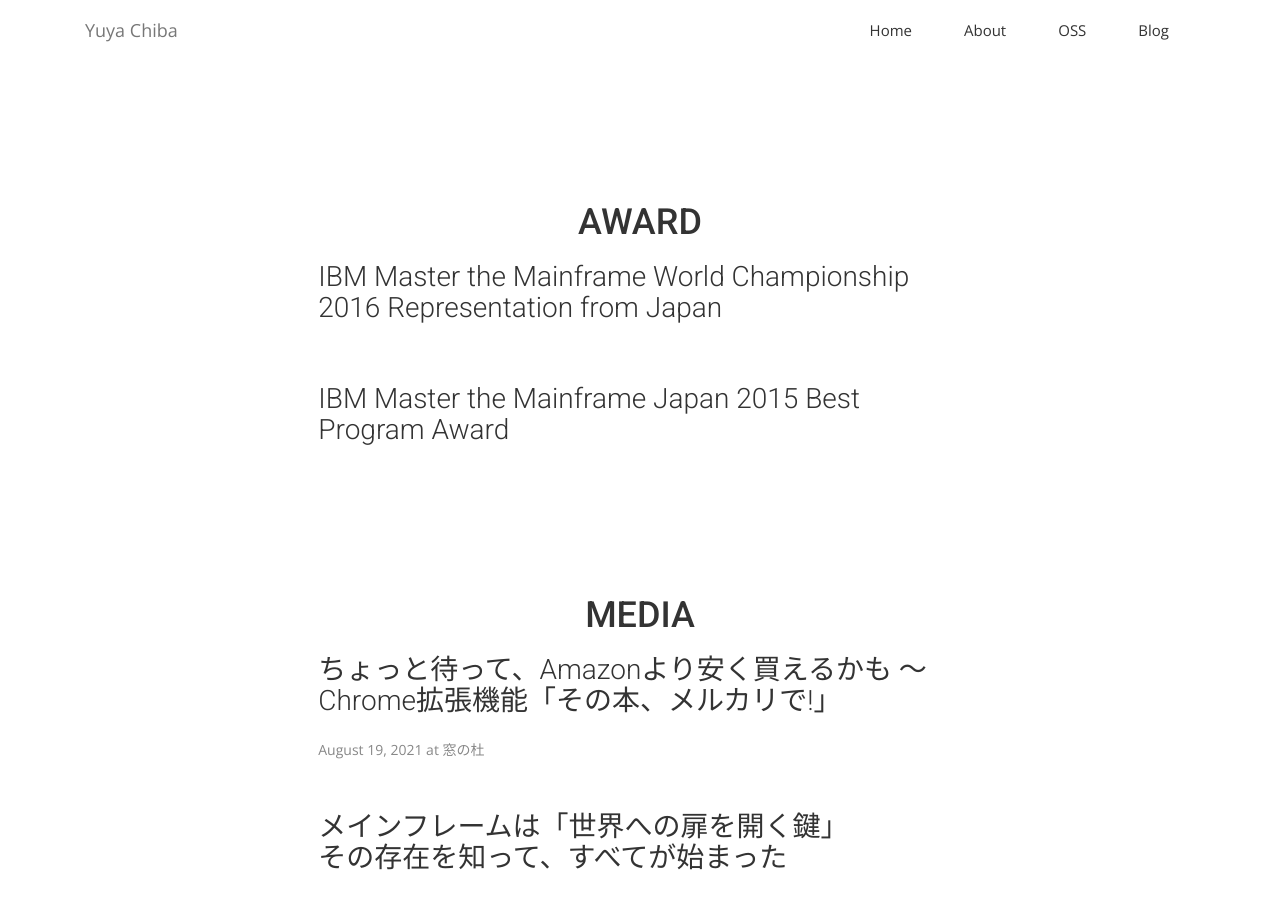
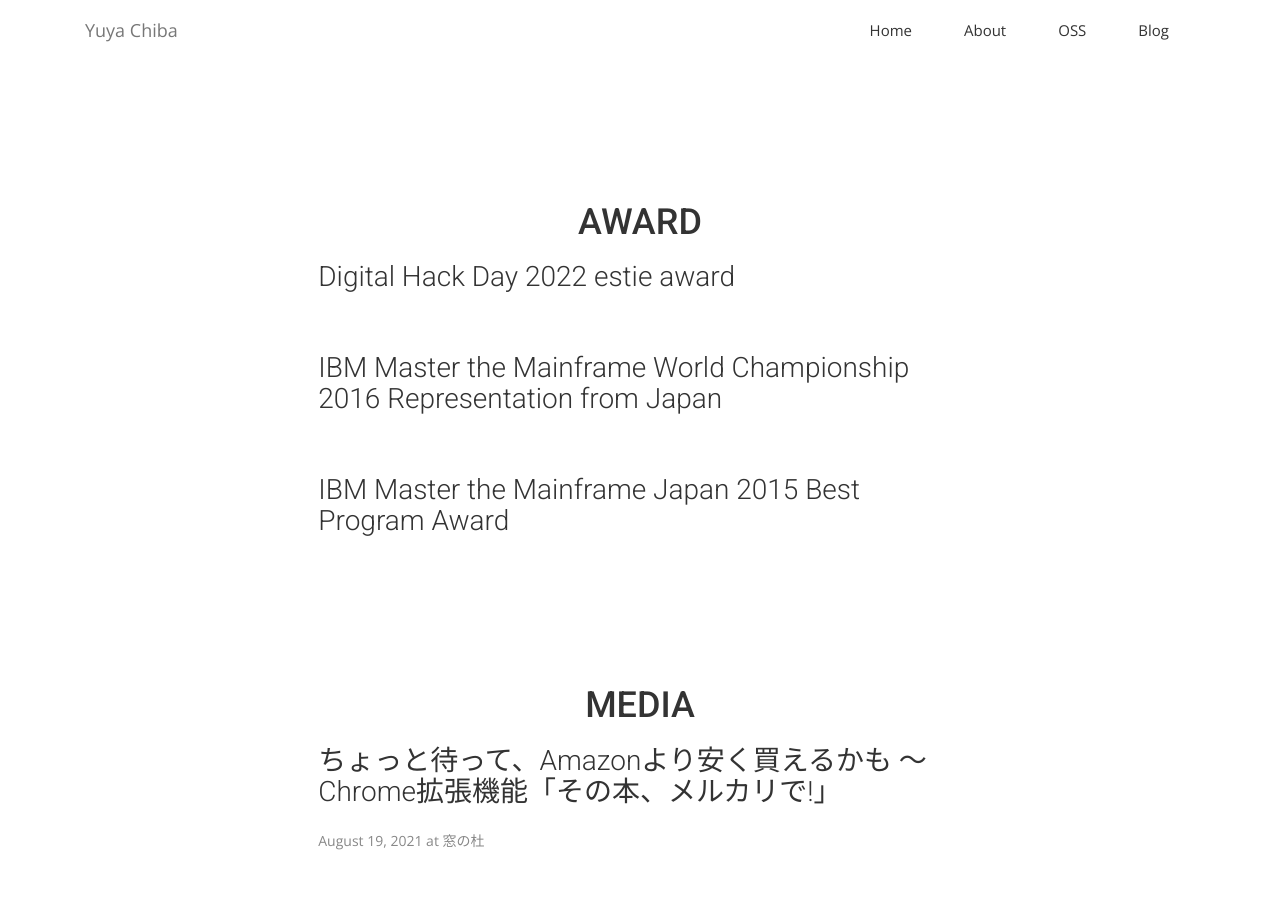
Before and after one commit to cyblue9/cyblue9.github.io, a Jekyll site: the page built from about.html, in a window 1280 px wide and 900 px high, scrolled down 1907 px. Built offline with Jekyll 4.4.1, drawn with Linux system fonts in a browser that asks for light colours; nearby versions of some CDN libraries; some web fonts are replaced.

Commit message:
Add award(Digital Hack Day 2022)

```diff
--- a/_data/awards.yml
+++ b/_data/awards.yml
@@ -1,3 +1,6 @@
+- title: Digital Hack Day 2022 estie award
+  url: https://hackday.yahoo.co.jp/
+  description:
 - title: IBM Master the Mainframe World Championship 2016 Representation from Japan
   url: https://www.ibm.com/it-infrastructure/z/education/master-the-mainframe
   description:
--- a/about.html
+++ b/about.html
@@ -41,7 +41,7 @@
                         </div>
                         <div class="description" align="left">
                             {% for desc in career.description %}
-                                <h4>{{ desc. }}</h4>
+                                <h4>{{ desc }}</h4>
                             {% endfor %}
                         </div>
                     </div>
```
